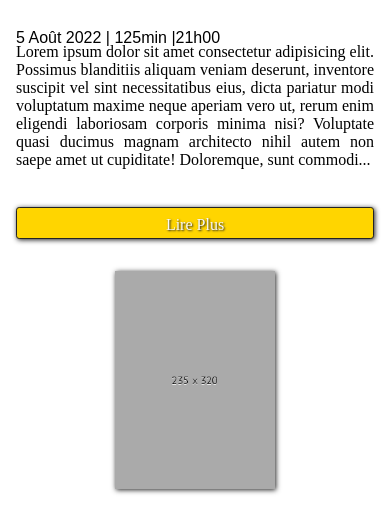
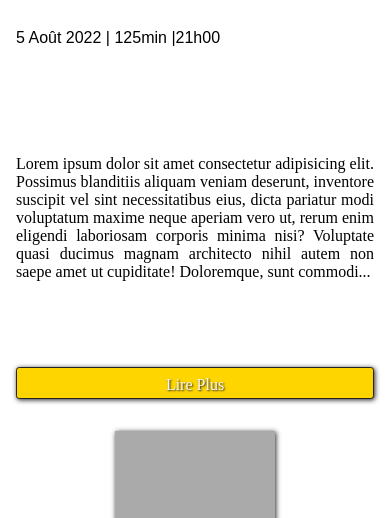
Before and after one commit to ron2cuba/PFILM, a website: page maquettes/pages/program.html in a window 390 px wide. Shown: the part 308-826 px from the top of the page. Drawn offline with nearby package versions, Linux system fonts and the light colour scheme; files that its build step writes are made by us from their sources.

Commit message:
fix: button margin

```diff
--- a/maquettes/scss/partials/_program.scss
+++ b/maquettes/scss/partials/_program.scss
@@ -17,9 +17,12 @@
         position:relative;
         grid-area: text; // place prise
         align-items: center;
+        span {
+            // margin-bottom: 1rem;
+        }
         .text{
             text-align: justify;
-            margin-top: 1rem;
+            margin-top: 3rem;
             margin-bottom: 1rem;
         }
         .center {
@@ -47,7 +50,7 @@
         justify-content: center;
         text-align: center;
         width: 100%;
-        margin-top: 10rem;
+        margin-top: 20rem;
         position: static!important;
     }
 
```
